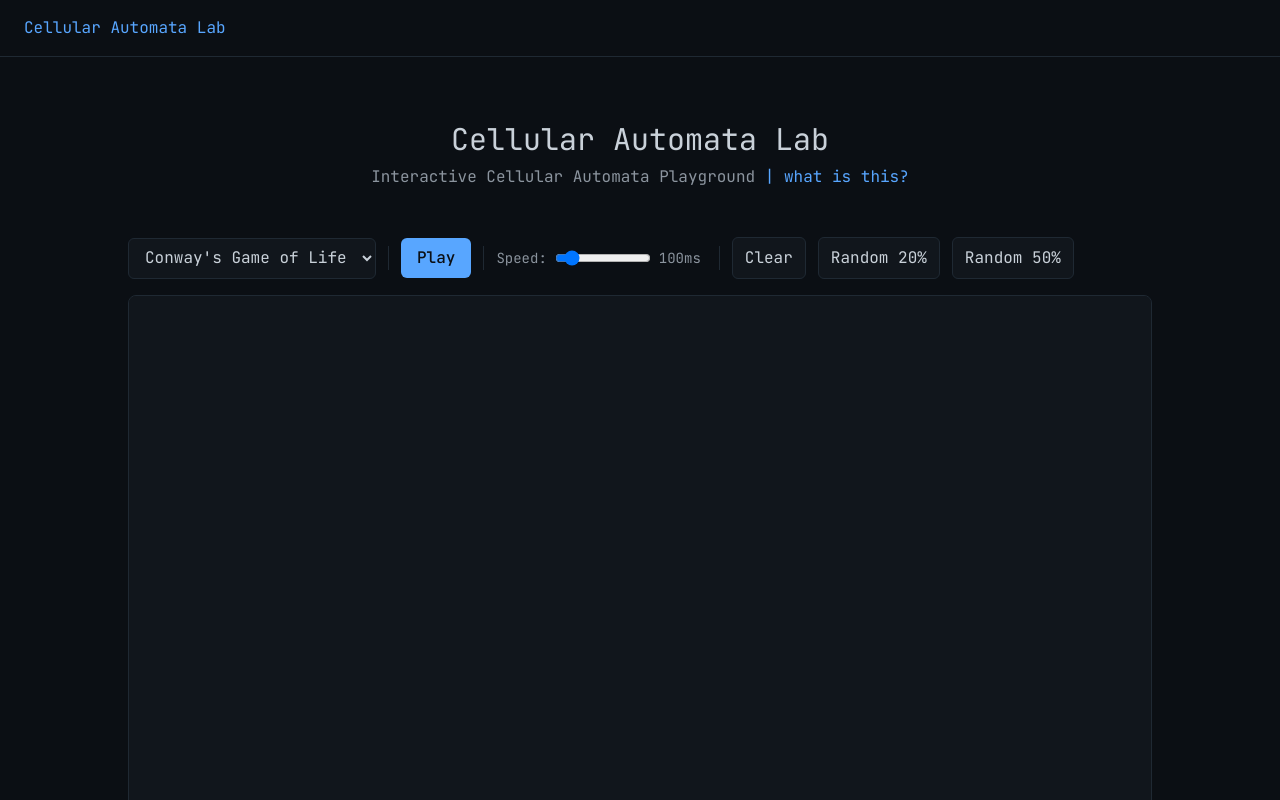
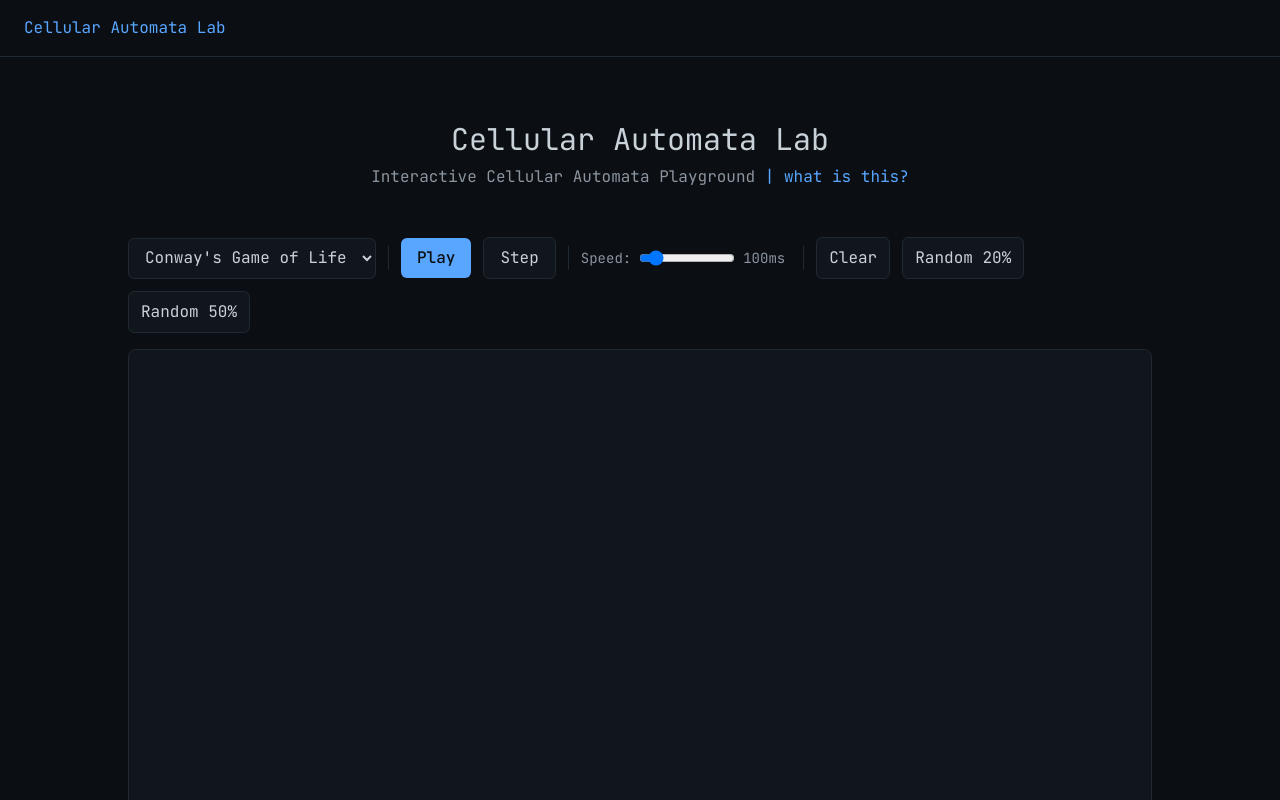
Before and after one commit to pratiksingh94/cellular-automata-lab, a React (Vite) app: page / in a window 1280 px wide. Shown: the top 800 px of the page. Built offline with nearby package versions, Linux system fonts and the light colour scheme.

Commit message:
apparently i forgot to add the button and only did the logic of step button

```diff
--- a/src/components/Controls.tsx
+++ b/src/components/Controls.tsx
@@ -45,6 +45,12 @@ export default function Controls({ gridRef, rule, onRuleChange, speed, onSpeedCh
       className="px-4 py-2 bg-accent text-bg rounded-md font-medium cursor-pointer"
       >{isPlaying ? "Pause" : "Play"}</button>
 
+      <button
+      onClick={() => gridRef.current?.step()}
+      className="px-4 py-2 bg-panel border border-border rounded-md text-text hover:bg-panel-2 transition-colors cursor-pointer"
+      >
+        Step
+      </button>
 
       <div className="h-6 w-px bg-border"/>
 
```
